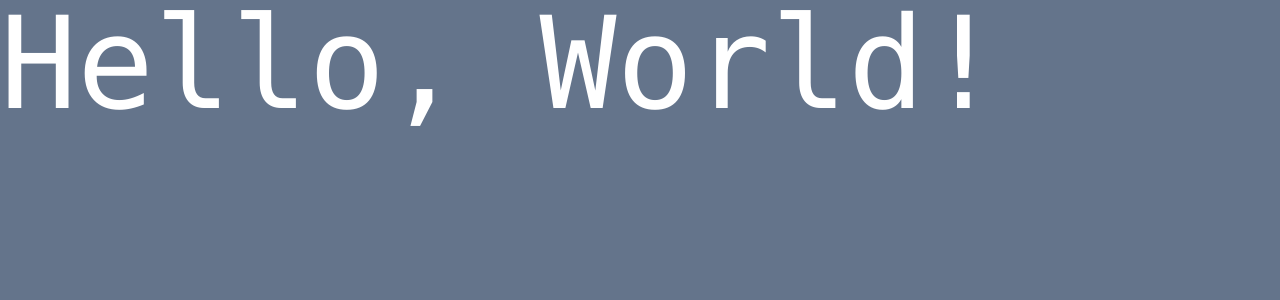
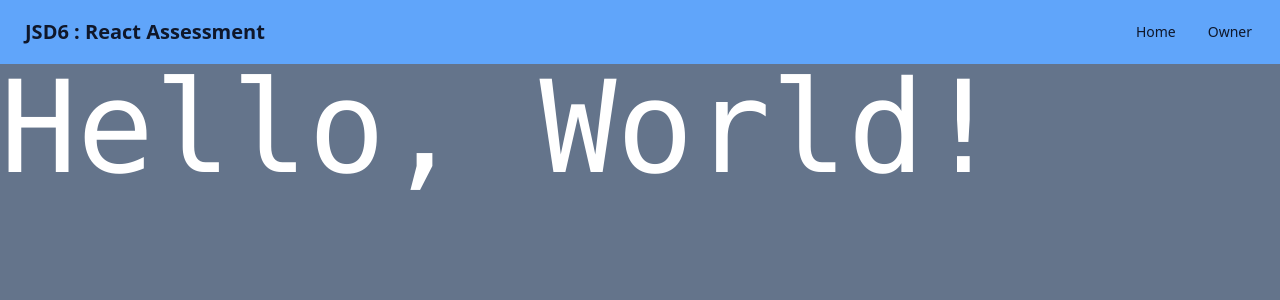
Before and after one commit to mmmmmob/30-mob-react-assessment, a React (Vite) app: page / in a window 1280 px wide. Shown: the top 300 px of the page. Built offline with nearby package versions, Linux system fonts and the light colour scheme.

Commit message:
applied Navbar for all subpages

```diff
--- a/src/App.jsx
+++ b/src/App.jsx
@@ -1,11 +1,14 @@
 import "./App.css";
+import Layout from "./Layout";
 
 function App() {
   return (
     <>
-      <div className="bg-slate-500 h-screen">
-        <h1 className="text-white text-9xl font-mono">Hello, World!</h1>
-      </div>
+      <Layout>
+        <div className="bg-slate-500 h-screen">
+          <h1 className="text-white text-9xl font-mono">Hello, World!</h1>
+        </div>
+      </Layout>
     </>
   );
 }
--- a/src/Layout.jsx
+++ b/src/Layout.jsx
@@ -0,0 +1,13 @@
+import React from "react";
+import NavBar from "./Navbar";
+
+const Layout = ({ children }) => {
+  return (
+    <div className="flex flex-col h-screen">
+      <NavBar />
+      {children}
+    </div>
+  );
+};
+
+export default Layout;
--- a/src/Navbar.jsx
+++ b/src/Navbar.jsx
@@ -0,0 +1,25 @@
+import React from "react";
+
+const NavBar = () => {
+  return (
+    <div className="navbar sticky top-0 left-0 right-0 text-slate-900 bg-blue-400 dark:bg-blue-950 dark:text-slate-300">
+      <div className="flex-1">
+        <a className="btn btn-ghost text-xl" href="/">
+          JSD6 : React Assessment
+        </a>
+      </div>
+      <div className="flex-none">
+        <ul className="menu menu-horizontal px-1">
+          <li>
+            <a href="/">Home</a>
+          </li>
+          <li>
+            <a href="owner">Owner</a>
+          </li>
+        </ul>
+      </div>
+    </div>
+  );
+};
+
+export default NavBar;
--- a/src/Owner.jsx
+++ b/src/Owner.jsx
@@ -1,7 +1,12 @@
 import React from "react";
+import Layout from "./Layout";
 
 const Owner = () => {
-  return <h1>Test Owner</h1>;
+  return (
+    <Layout>
+      <h1>Test Owner</h1>
+    </Layout>
+  );
 };
 
 export default Owner;
```
